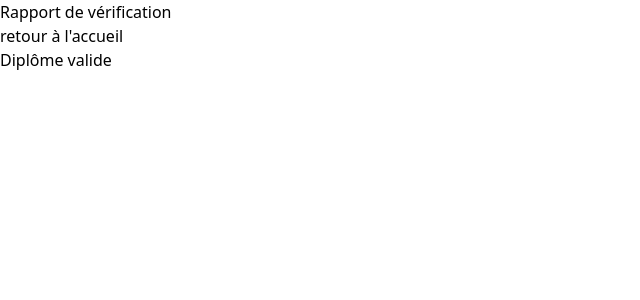
After one commit to maximedbs1/projet-crypto, a Flask app: page /rapport/1 in a window 1280 px wide. The commit adds this page. Shown: the top 300 px of the page, without its empty margins (0-640 px from the left). Run offline with Flask 2, Linux system fonts and the light colour scheme; parts of the project's set-up code (start-up, migrations or seed data) failed here and were passed over; some libraries are stand-ins or nearby versions.

Commit message:
Vérification de validité d'un diplôme

```diff
--- a/main.py
+++ b/main.py
@@ -10,6 +10,7 @@ import stegano as st
 from PIL import Image
 from PIL import ImageFont
 from PIL import ImageDraw
+import pyotp
 
 # credential_path = "h:\Desktop\Cloud Programming\Labs\env/assignment01-343611-d88e3f82d83b.json"
 # os.environ['GOOGLE_APPLICATION_CREDENTIALS'] = credential_path
@@ -27,6 +28,10 @@ def root():
 @app.route('/formulaire')
 def formulaire():
     return render_template('formulaire.html')
+
+
+
+
 
 font = ImageFont.truetype("arial.ttf", 50)
 def ajoutNomPrenom(nom, prenom, img):
@@ -56,9 +61,13 @@ def ajoutTxtInvisible(nom, prenom, intitule, img):
     st.cacher(img, txt)
 
 
+def creerPass():
+    epoch = datetime.datetime.now().timestamp()
 
 
-@app.route('/ajout_texte', methods=['POST'])
+
+
+@app.route('/creation_diplome', methods=['POST'])
 def ajout_texte():
     nom = request.form['nom']
     prenom = request.form['prenom']
@@ -71,6 +80,42 @@ def ajout_texte():
     img.save('img2.png')
 
     return redirect('/formulaire')
+
+
+
+
+@app.route('/verif_page')
+def verifPage():
+    return render_template('verifPage.html')
+
+
+
+@app.route('/verif_diplome', methods=['POST'])
+def verifDiplome():
+    img1 = request.files['img']
+    img = Image.open(img1)
+    nom = request.form['nom']
+    prenom = request.form['prenom']
+    intitule = request.form['intitule']
+    txt = str(nom) + str(prenom) + str(intitule)
+    txt_len = len(str(txt))
+    msg = st.recuperer(img, txt_len)
+
+    if msg == txt:
+        ind = 1
+    else:
+        ind = 0
+    return redirect(url_for('rapport', ind=ind))
+
+
+@app.route('/rapport/<int:ind>')
+def rapport(ind):
+    if ind == 1:
+        rapport = "Diplôme valide"
+    else:
+        rapport = "Diplôme invalide"
+    return render_template('rapport.html', rapport = rapport)
+
 
 
 
--- a/templates/formulaire.html
+++ b/templates/formulaire.html
@@ -8,7 +8,7 @@
 
 <body>
     <h1>Formulaire</h1>
-    <form action="/ajout_texte" method="post">
+    <form action="/creation_diplome" method="post">
         Nom : <input type="text" name="nom">
         Prénom : <input type="text" name="prenom">
         Intitulé de la certification : <input type="text" name="intitule">
--- a/templates/index.html
+++ b/templates/index.html
@@ -10,7 +10,7 @@
 
     <h1>Homepage</h1>
     <a href="/formulaire">Créer diplôme</a>
-    <a>Vérifier diplôme</a>
+    <a href="/verif_page">Vérifier diplôme</a>
 
 </body>
 
--- /dev/null
+++ b/templates/rapport.html
@@ -0,0 +1,17 @@
+<!doctype html>
+<html>
+
+<head>
+    <title>Rapport</title>
+    <script src="https://cdn.tailwindcss.com"></script>
+</head>
+
+<body>
+    <h1>Rapport de vérification</h1>
+
+    <a href="/">retour à l'accueil</a><br>
+    {{ rapport }}
+
+</body>
+
+</html>
```
Also changed, not shown: templates/verifPage.html (added, +21 -0 lines), stegano.py (line endings or trailing spaces), stegano_image_test.png (deleted).
